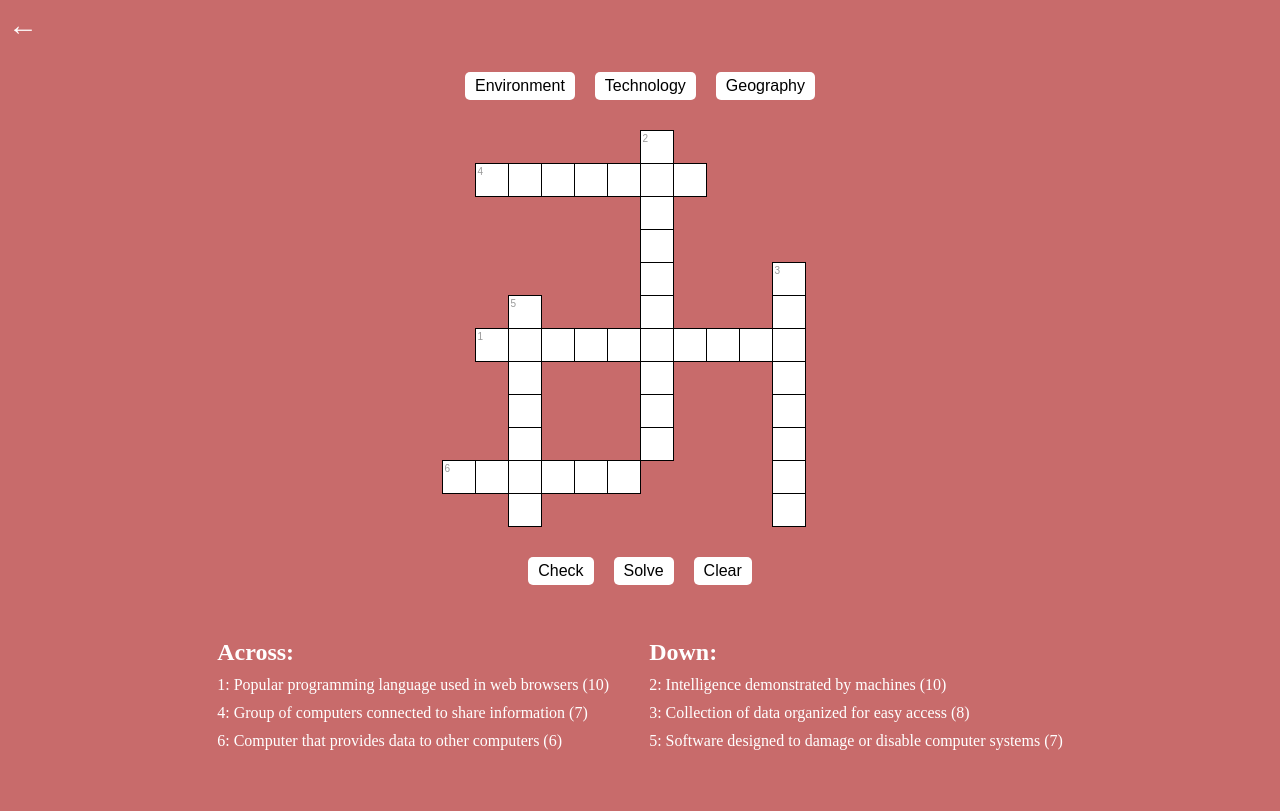
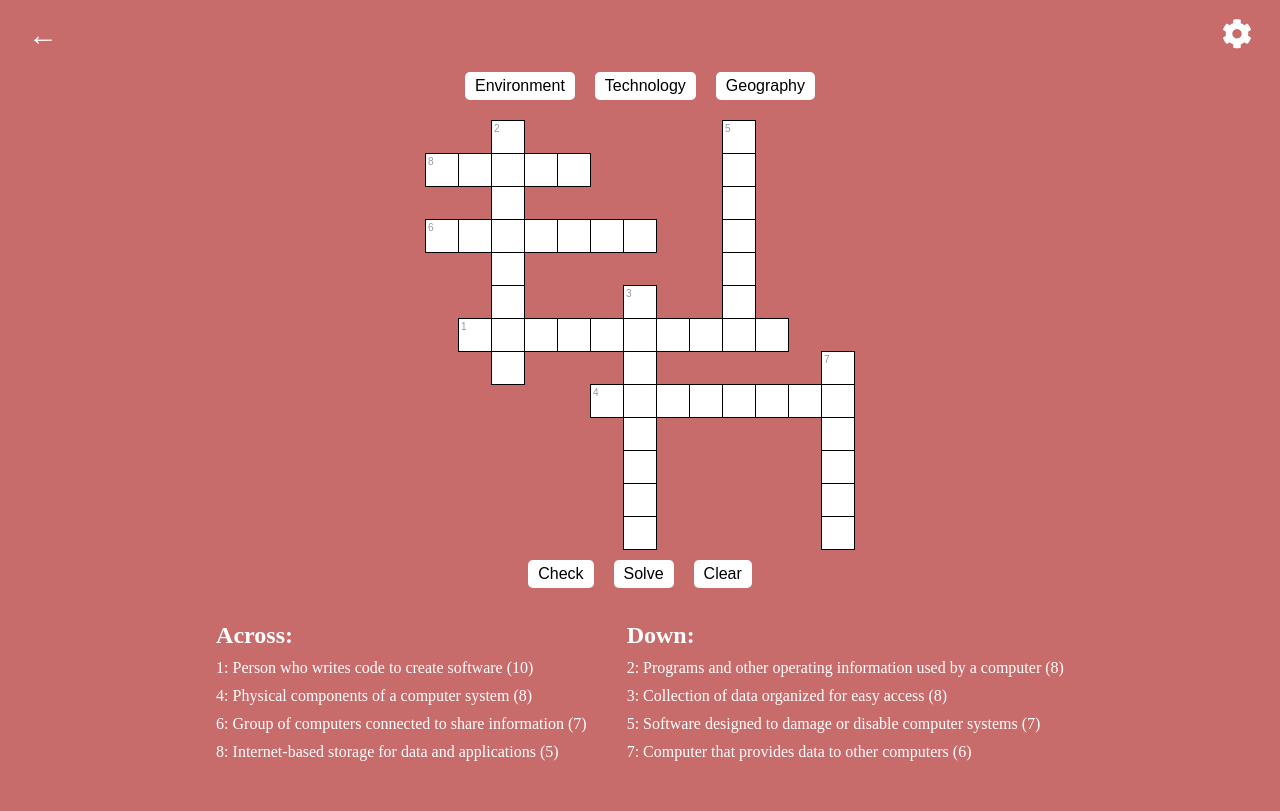
Before and after one commit to daniel-moulton/personalWebsite, a PHP site: page /crossword/crossword.html in a window 1280 px wide. Before the commit the page ends 750 px from the top, so only its background shows below. Run offline with PHP 8.4, Linux system fonts and the light colour scheme.

Commit message:
Customise grid size and number of words

```diff
--- a/crossword/crossword.css
+++ b/crossword/crossword.css
@@ -1,5 +1,11 @@
-body{
+body {
     background-color: #c86b6b;
+    /* font-family: FjallaOne; */
+}
+
+@font-face {
+    font-family: FjallaOne;
+    src: url('../src/fonts/FjallaOne-Regular.ttf');
 }
 
 #crossword-container {
@@ -41,7 +47,6 @@ td {
 #crossword-themes-buttons {
     display: flex;
     justify-content: center;
-    margin: 20px 0;
 }
 
 #crossword-buttons button,
@@ -101,15 +106,75 @@ ul {
     padding: 0;
 }
 
+#crossword-navbar{
+    display: flex;
+    justify-content: space-between;
+    align-items: center;
+    padding: 10px 20px;
+    color: #fff;
+    /* Transparent navbar as page colour dynamically changes */
+    background-color: rgba(0, 0, 0, 0);
+}
+
 #back-arrow {
     font-size: 30px;
     color: #fff;
     cursor: pointer;
     text-decoration: none;
     transition: transform 0.5s ease-in-out;
+    font-weight: bold;
 }
 
 #back-arrow:hover {
     color: #eee;
     transform: scale(1.3);
 }
+
+#settings-cog {
+    cursor: pointer;
+    font-size: 30px;
+    color: #fff;
+}
+
+#settings-menu {
+    display: none;
+    position: absolute;
+    top: 40px;
+    right: 0;
+    width: 250px;
+    padding: 10px;
+    background-color: #ffffffee;
+    color: #000;
+    box-shadow: 0 2px 4px rgba(0, 0, 0, 0.2);
+    font: 12px "Helvetica Neue";
+    z-index: 1;
+}
+
+#settings-menu h3 {
+    margin-top: 0;
+    font-weight: normal;
+}
+
+#settings-menu label {
+    display: block;
+    margin-bottom: 5px;
+}
+
+#settings-menu select {
+    width: 100%;
+    margin-bottom: 10px;
+}
+
+#settings-menu button {
+    display: block;
+    width: 100%;
+    margin-top: 5px;
+}
+
+#max-depth-reached-message{
+    display: none;
+    color: #fff;
+    justify-content: center;
+    align-items: center;
+    margin-top: 20px;
+}
--- a/crossword/crossword.html
+++ b/crossword/crossword.html
@@ -5,14 +5,38 @@
         <meta http-equiv="X-UA-Compatible" content="IE=edge">
         <meta name="viewport" content="width=device-width, initial-scale=1.0">
         <title>Crossword Game</title>
+        <link rel="stylesheet"
+            href="https://cdnjs.cloudflare.com/ajax/libs/font-awesome/5.15.4/css/all.min.css">
         <link rel="stylesheet" href="crossword.css">
     </head>
     <body>
-        <a href="/" id="back-arrow">&#8592;</a>
+        <div id="crossword-navbar">
+            <a href="/" id="back-arrow">&#8592;</a>
+            <div id="settings-wrapper">
+                <div id="settings-cog">
+                    <i class="fas fa-cog"></i>
+                </div>
+                <div id="settings-menu">
+                    <h3>Settings</h3>
+                    <p>Customise the grid size and number of words below!</p>
+                    <p>Default Grid Size: 13</p>
+                    <p>Default Number of Words: 8</p>
+                    <p>Unexpected results might occur if using extreme combinations of both! You've been warned!</p>
+                    <label for="grid-size-select">Grid Size:</label>
+                    <select id="grid-size-select"></select>
+                    <label for="num-words-select">Number of Words:</label>
+                    <select id="num-words-select"></select>
+                    <button id="apply-settings">Apply</button>
+                </div>
+            </div>
+        </div>
         <div id="crossword-themes-buttons">
-            <button id="crossword-theme-environment" onClick="setTheme('environment')">Environment</button>
-            <button id="crossword-theme-technology" onClick="setTheme('technology')">Technology</button>
-            <button id="crossword-theme-geography" onClick="setTheme('geography')">Geography</button>
+            <button id="crossword-theme-environment"
+                onClick="setTheme('environment')">Environment</button>
+            <button id="crossword-theme-technology"
+                onClick="setTheme('technology')">Technology</button>
+            <button id="crossword-theme-geography"
+                onClick="setTheme('geography')">Geography</button>
         </div>
         <div id="crossword-container">
             <table id="crossword-grid"></table>
@@ -38,6 +62,9 @@
                 </div>
             </div>
         </div>
+        <div id="max-depth-reached-message">
+            <h3>Maximum depth reached! Try again with a different grid size or number of words!</h3>
+        </div>
         <script src="crossword.js"></script>
 
     </body>
--- a/crossword/crossword.js
+++ b/crossword/crossword.js
@@ -1,4 +1,4 @@
-// Get the grid, across and down divs, buttons div, and score div
+// Get the grid, across and down divs, buttons div, scoreDiv, outcomeDiv, playAgainPrompt, settingsCog, and settingsMenu elements
 const grid = document.getElementById('crossword-grid');
 const acrossDiv = document.getElementById('crossword-hints-across');
 const downDiv = document.getElementById('crossword-hints-down');
@@ -6,11 +6,51 @@ const buttonsDiv = document.getElementById('crossword-buttons');
 const scoreDiv = document.getElementById('crossword-score');
 const outcomeDiv = document.getElementById('crossword-outcome');
 const playAgainPrompt = document.getElementById('play-again-prompt');
+const settingsCog = document.getElementById('settings-cog');
+const settingsMenu = document.getElementById('settings-menu');
+const gridSizeSelect = document.getElementById('grid-size-select');
+const numWordsSelect = document.getElementById('num-words-select');
+const applySettingsButton = document.getElementById('apply-settings');
+const maxDepthReachedMessage = document.getElementById('max-depth-reached-message');
 
-/* Set size of grid, number of words to place in the grid,
-and the words to place */
-const gridSize = 12;
-const wordsToPlace = 6;
+
+// Populate the selects for gridSize and numWords
+for (let i = 10; i <= 25; i++) {
+  const gridSizeOption = document.createElement('option');
+  gridSizeOption.value = i;
+  gridSizeOption.text = i;
+  gridSizeSelect.appendChild(gridSizeOption);
+}
+
+for (let i = 3; i <= 15; i++) {
+  const numWordsOption = document.createElement('option');
+  numWordsOption.value = i;
+  numWordsOption.text = i;
+  numWordsSelect.appendChild(numWordsOption);
+}
+
+// Add event listeners to the settings cog and apply settings button
+settingsCog.addEventListener('click', function () {
+  settingsMenu.style.display = (settingsMenu.style.display === 'block') ? 'none' : 'block';
+});
+
+applySettingsButton.addEventListener('click', function () {
+  gridSize = parseInt(gridSizeSelect.value);
+  wordsToPlace = parseInt(numWordsSelect.value);
+
+  console.log(gridSize, wordsToPlace + "\nNEW VALUES");
+  deleteGrid();
+  deleteHints();
+  createGrid();
+  generateGrid();
+
+  settingsMenu.style.display = 'none'; // Hide the settings menu
+});
+
+
+/* Set size of grid, number of words to place in the grid, each category's colour, and the words dicts for each category */
+var gridSize = 13;
+var wordsToPlace = 8;
 const themeColours = {
   'environment': '#b5c6a2',
   'technology': '#c86b6b',
@@ -31,9 +71,11 @@ const environmentWordsDict = {
   'solar': 'Relating to energy derived from the sun\'s rays',
   'carpooling': 'Shared vehicle rides to decrease fuel use and emissions',
   'deforestation': 'Clearing of forests for agriculture or development',
+  'biodegradable': 'Able to be broken down naturally',
   'afforestation': 'Planting trees to create new forests or woodlands',
   'biofuel': 'Renewable energy derived from organic materials, like plants',
   'endangered': 'Species at risk of extinction due to habitat loss or other factors',
+  'extinct': 'Species that no longer exists',
 };
 const technologyWordsDict = {
   'javascript': 'Popular programming language used in web browsers',
@@ -83,13 +125,8 @@ let usableWords = [];
 let placedWords = [];
 let currentOrientation;
 let userWon = false;
-let currentTheme='technology';
-
-// Create a 2d array of size gridSize x gridSize to store the value of each cell
-const gridValues = new Array(gridSize);
-for (let i = 0; i < gridSize; i++) {
-  gridValues[i] = new Array(gridSize);
-}
+let currentTheme = 'technology';
+let gridValues = [];
 
 // Dictionary storing each orientation and how many times it has been used
 let orientations = {
@@ -106,6 +143,7 @@ generateGrid();
  */
 function createGrid() {
   // Iterate through the number of rows based on gridSize
+  console.log(gridSize);
   for (let i = 0; i < gridSize; i++) {
     // Create a new table row element
     const row = document.createElement('tr');
@@ -121,6 +159,11 @@ function createGrid() {
 
     // Append the row to the grid (table) element
     grid.appendChild(row);
+  }
+  // Create a 2d array of size gridSize x gridSize to store the value of each cell
+  gridValues = new Array(gridSize);
+  for (let i = 0; i < gridSize; i++) {
+    gridValues[i] = new Array(gridSize);
   }
 }
 
@@ -170,13 +213,13 @@ function setTheme(theme) {
   let colour = themeColours[theme];
   // Set the background colour of the page
   document.body.style.backgroundColor = colour;
+  buttonsDiv.style.display = 'flex';
+  scoreDiv.style.display = 'none';
+  playAgainPrompt.style.display = 'none';
   deleteGrid();
   deleteHints();
   createGrid();
   generateGrid();
-  buttonsDiv.style.display='flex';
-  scoreDiv.style.display='none';
-  playAgainPrompt.style.display='none';
 
 }
 
@@ -846,11 +889,11 @@ function finaliseGrid() {
   buttonsDiv.style.display = 'none';
 }
 
-function deleteGrid(){
+function deleteGrid() {
   grid.innerHTML = '';
 }
 
-function deleteHints(){
+function deleteHints() {
   // Remove any divs within acrossDiv and downDiv
   acrossDiv.innerHTML = '';
   downDiv.innerHTML = '';
@@ -935,12 +978,34 @@ function getWordsDictByTheme(theme) {
   }
 }
 
-
+function toggleMaxDepthReached(maxDepthReached) {
+  maxDepthReached ? (
+    maxDepthReachedMessage.style.display = 'flex',
+    buttonsDiv.style.display = 'none',
+    acrossDiv.style.display = 'none',
+    downDiv.style.display = 'none',
+    grid.style.display = 'none'
+  ) : (
+    maxDepthReachedMessage.style.display = 'none',
+    buttonsDiv.style.display = 'flex',
+    acrossDiv.style.display = 'block',
+    downDiv.style.display = 'block',
+    grid.style.display = 'table'
+  );
+}
 
 /**
  * Generates the crossword grid by placing words, formatting the grid, adding hint numbers, event listeners, and displaying hints.
  */
-function generateGrid() {
+function generateGrid(depth=0) {
+  const maxDepth = 1000;
+
+  if (depth > maxDepth) {
+    console.log("max depth reached");
+    toggleMaxDepthReached(true);
+    return;
+  }
+
   // Make sure grid is initialized as empty
   resetGrid();
   // Sort the words based on their lengths
@@ -954,10 +1019,12 @@ function generateGrid() {
 
   // If not all words are placed, retry the grid generation
   if (placedWords.length !== wordsToPlace) {
+    console.log("failed");
     resetGrid();
-    generateGrid();
+    generateGrid(depth+1);
     return;
   }
+  toggleMaxDepthReached(false);
 
   // Format the grid visually
   formatGrid();
```
